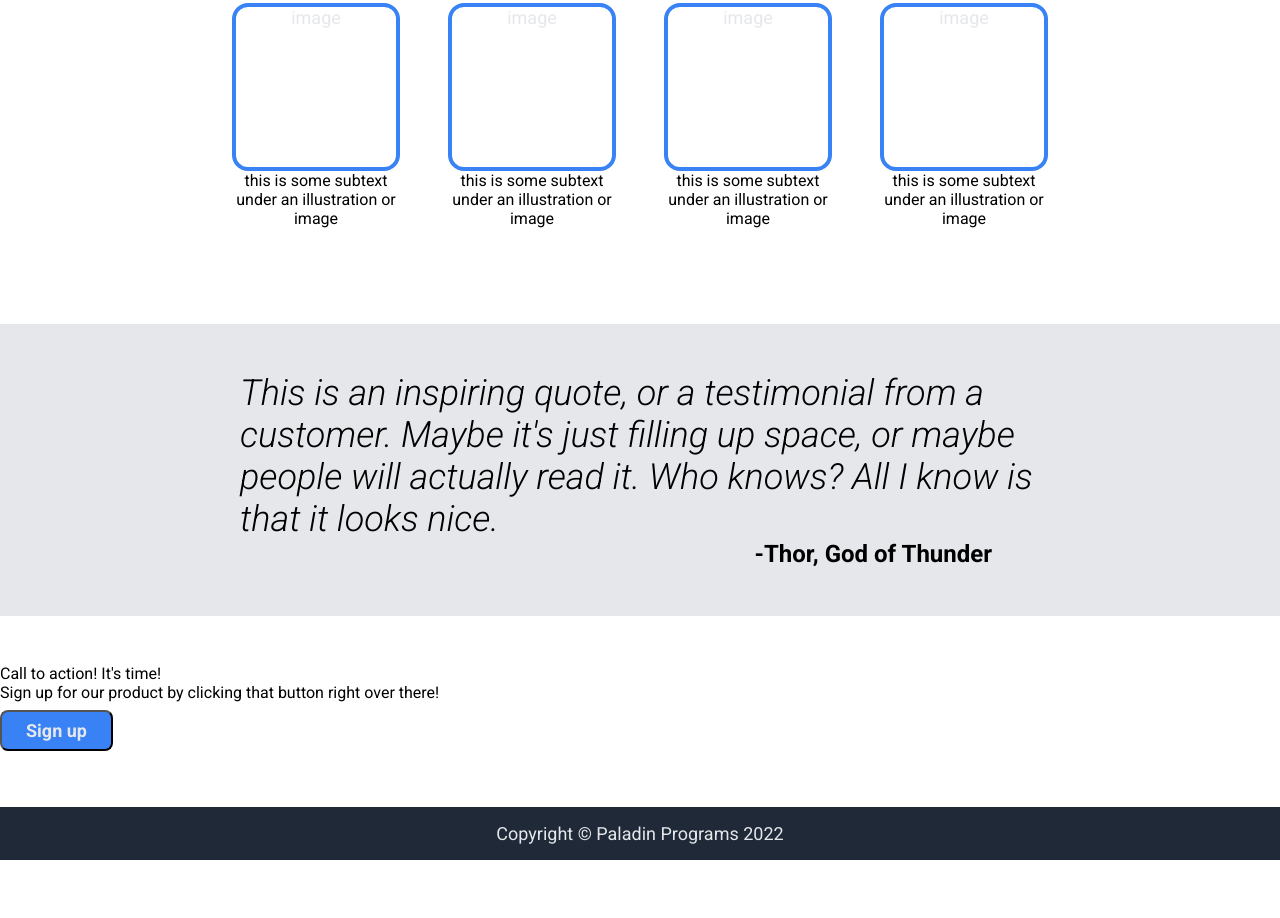
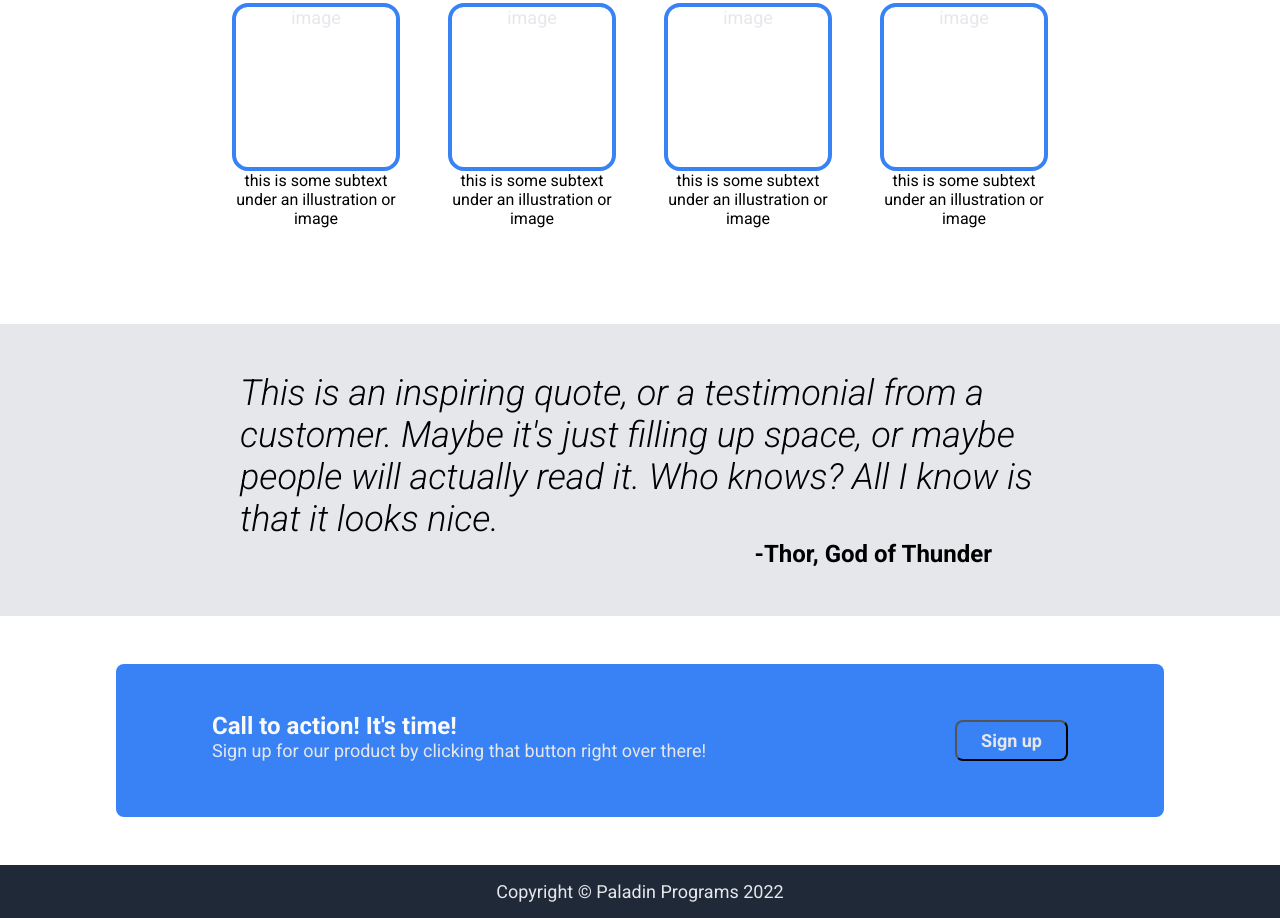
Before and after one commit to AlainLevasseur/landing-page-template, a plain HTML site: page index.html in a window 1280 px wide. Shown: the part 500-1418 px from the top of the page. Before the commit the page ends 1360 px from the top, so only its background shows below. Drawn offline with Linux system fonts and the light colour scheme.

Commit message:
style call-to-action

```diff
--- a/index.html
+++ b/index.html
@@ -60,11 +60,13 @@
             </div>
         </div>
         <div class="section-container" id="four">
-            <div class="call-to-action">
-                <div class="cta-main">Call to action! It's time!</div>
-                <div class="cta-secondary">Sign up for our product by clicking that button right over there!</div>
+            <div class="cta-container">
+                <div class="call-to-action">
+                    <div class="cta-main">Call to action! It's time!</div>
+                    <div class="cta-secondary">Sign up for our product by clicking that button right over there!</div>
+                </div>
+                <button class="sign-up">Sign up</button>
             </div>
-            <button class="sign-up">Sign up</button>
         </div>
     </div>
     <div class="footer">Copyright  ©  Paladin Programs 2022</div>
--- a/styles.css
+++ b/styles.css
@@ -29,7 +29,7 @@ body {
     font-weight: 700;
 }
 
-.logo, .hero-main {
+.logo, .hero-main, .cta-main {
     color: #F9FAF8;
 }
 
@@ -42,7 +42,7 @@ a {
     text-decoration: none;
 }
 
-a, .hero-secondary, .image-placeholder, .footer {
+a, .hero-secondary, .image-placeholder, .cta-secondary, .footer {
     color: #E5E7EB;
     font-size: 18px;
     font-weight: 400;
@@ -139,6 +139,22 @@ button {
     padding-right: 48px;
 }
 
+.cta-container {
+    display: flex;
+    justify-content: space-between;
+    background-color: #3882F6;
+    border-radius: 8px;
+    width: 856px;
+    padding: 48px 96px;
+    margin: 0 auto;
+}
+
+.cta-main {
+    color: #F9FAF8;
+    font-size: 24px;
+    font-weight: 700;
+}
+
 .footer {
     align-items: center;
 }
```
